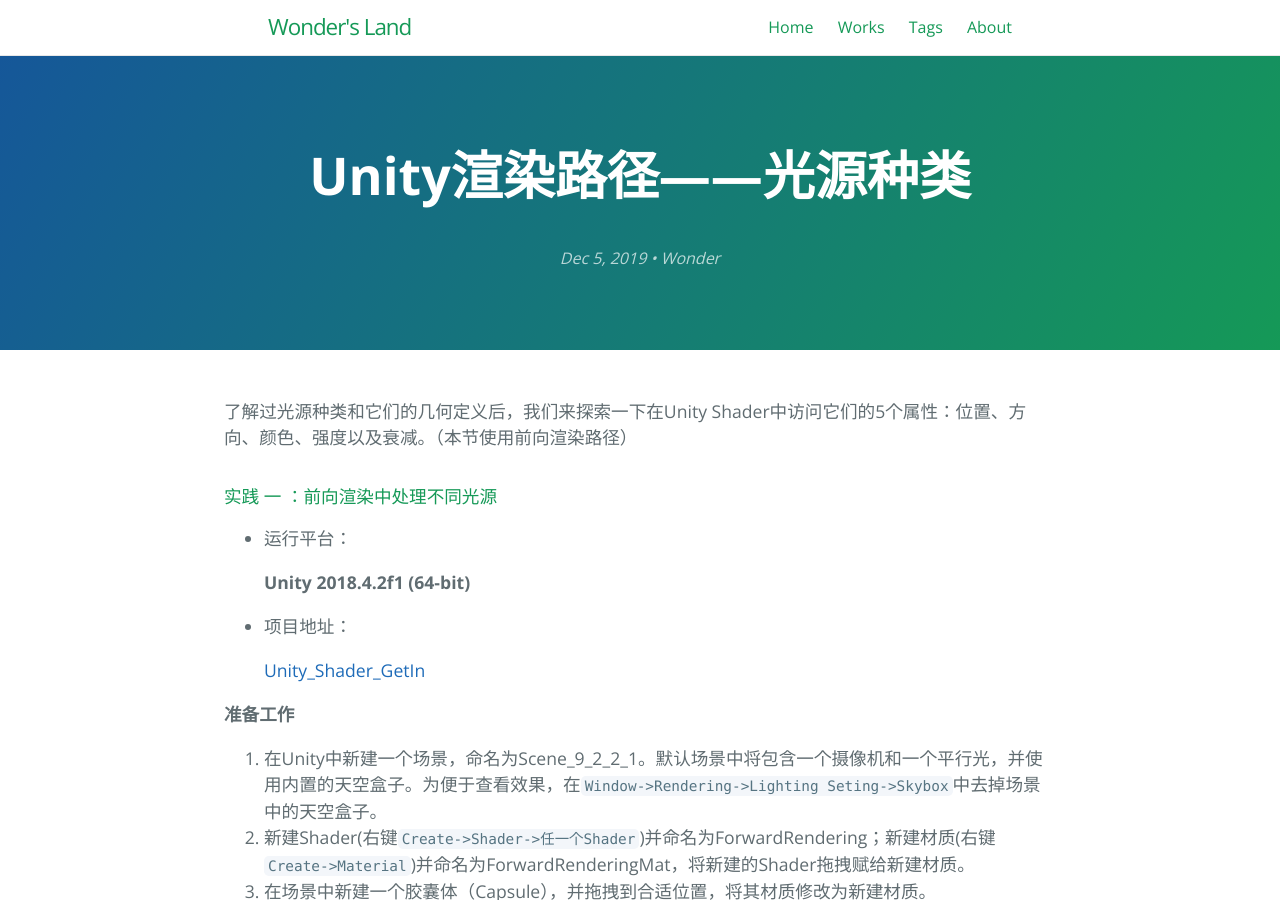
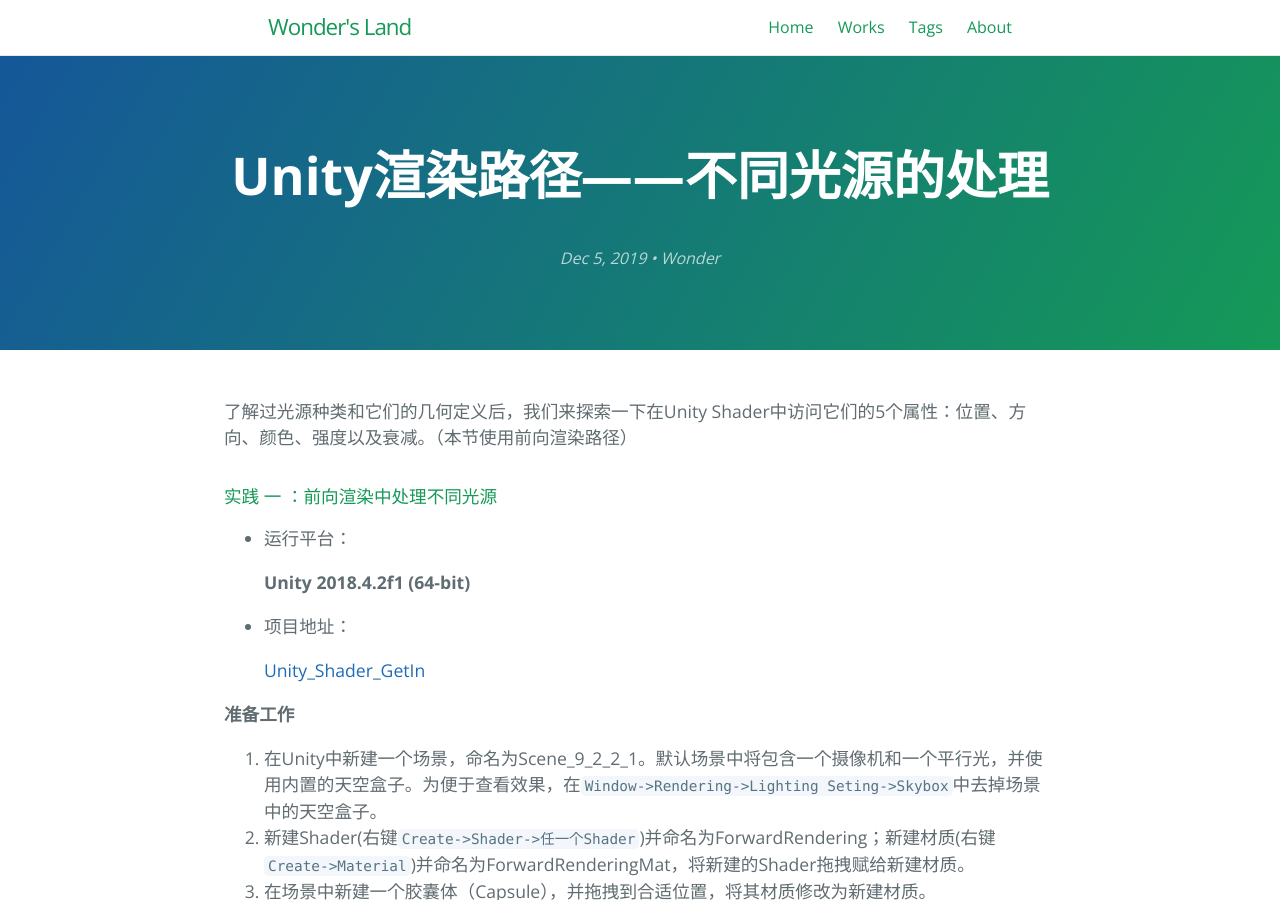
Before and after one commit to wonderly321/wonderly321.github.io, a Jekyll site: the page built from _posts/2019-12-5-Render-Path-V.md, in a window 1280 px wide and 900 px high. Built offline with Jekyll 4.4.1, drawn with Linux system fonts in a browser that asks for light colours.

Commit message:
update rendering path V

```diff
--- a/_posts/2019-12-5-Render-Path-V.md
+++ b/_posts/2019-12-5-Render-Path-V.md
@@ -1,6 +1,6 @@
 ---
 layout: post
-title: "Unity渲染路径——光源种类"
+title: "Unity渲染路径——不同光源的处理"
 categories: shader
 author: "Wonder"
 meta: "Unity Shader"
```
